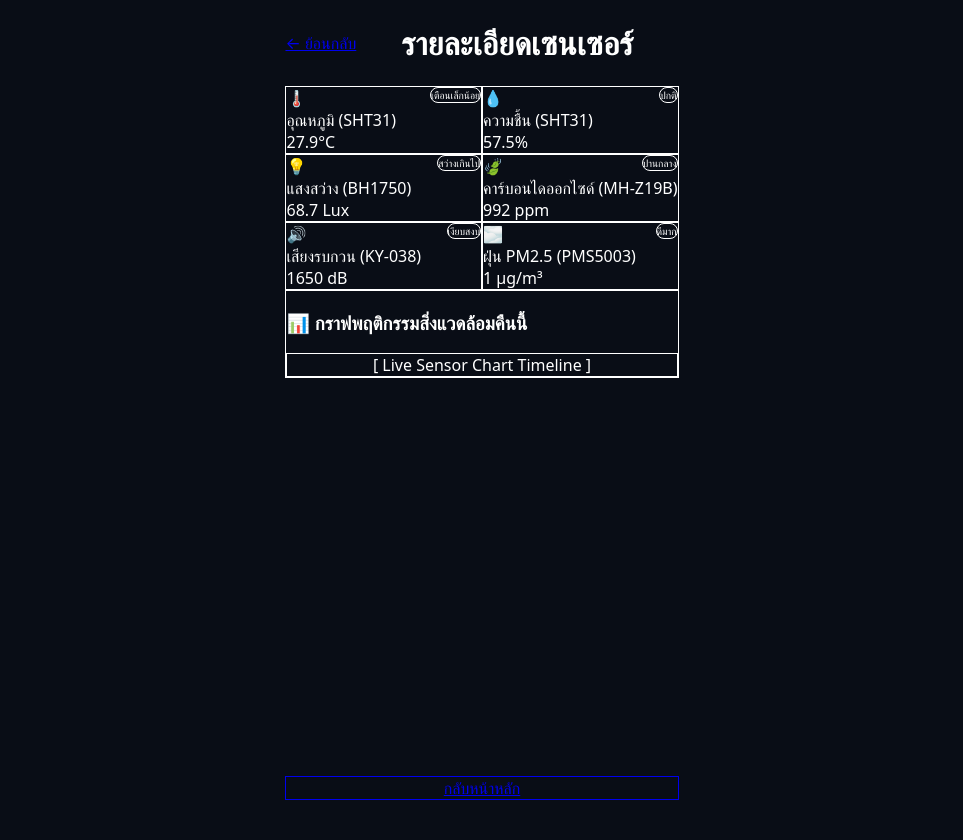
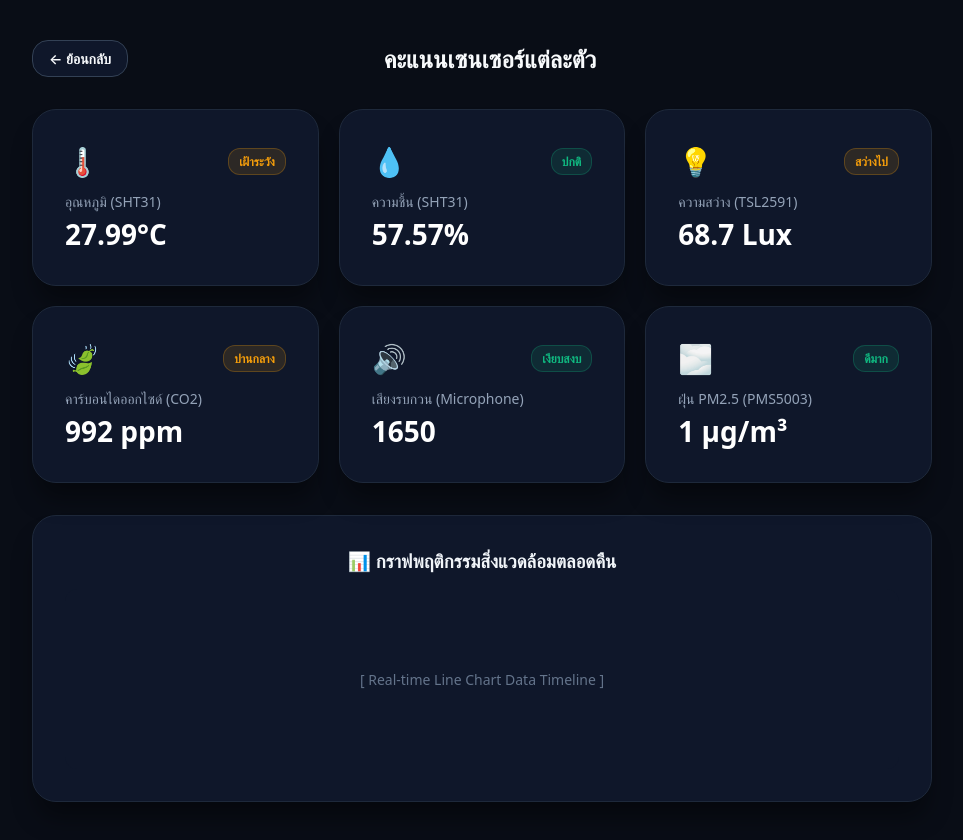
Before and after one commit to paradisesui/comflyyy, a Next.js app: page /sensors in a window 1280 px wide. Shown: the whole page, without its empty margins (158-1121 px from the left). Before the commit the page ends 800 px from the top, so only its background shows below. Built offline with nearby package versions, Linux system fonts and the light colour scheme.

Commit message:
add routing pages

```diff
--- a/app/persona/page.tsx
+++ /dev/null
@@ -1,87 +0,0 @@
-'use client';
-
-import React from 'react';
-import Link from 'next/link';
-
-export default function PersonaPage() {
-  const weights = [
-    { name: 'เสียงรบกวน (Sound)', weight: 35, color: 'bg-rose-500' },
-    { name: 'อุณหภูมิ (Temp)', weight: 25, color: 'bg-amber-500' },
-    { name: 'คาร์บอนไดออกไซด์ (CO2)', weight: 20, color: 'bg-emerald-500' },
-    { name: 'ฝุ่น PM2.5', weight: 10, color: 'bg-sky-500' },
-    { name: 'ความชื้น (Humidity)', weight: 5, color: 'bg-indigo-500' },
-    { name: 'แสง (Lux)', weight: 5, color: 'bg-purple-500' },
-  ];
-
-  return (
-    <main className="min-h-screen bg-slate-950 text-white p-6 max-w-md mx-auto font-sans flex flex-col justify-between">
-      <div>
-        {/* Header */}
-        <div className="flex items-center justify-between mb-6">
-          <Link href="/" className="text-slate-400 hover:text-white flex items-center gap-1 text-sm">
-            ← ย้อนกลับ
-          </Link>
-          <h1 className="text-lg font-bold text-slate-200">ประวัติ & AI Persona</h1>
-          <div className="w-10"></div>
-        </div>
-
-        {/* Persona Card */}
-        <div className="bg-slate-900/90 border border-emerald-500/30 rounded-2xl p-4 mb-6 shadow-lg shadow-emerald-500/5">
-          <div className="flex items-center gap-3 mb-3">
-            <span className="text-3xl">🤖</span>
-            <div>
-              <h2 className="text-sm font-bold text-emerald-400">Personalized Sleep Persona</h2>
-              <p className="text-xs text-slate-400">สะสมข้อมูลแล้ว 12 คืน</p>
-            </div>
-          </div>
-          <p className="text-xs text-slate-300 leading-relaxed bg-slate-950/60 p-3 rounded-xl border border-slate-800">
-            ระบบ Gemini AI วิเคราะห์ว่าคุณเป็นคนที่ <strong className="text-emerald-400">"มีความไวต่อเสียงรบกวนสูงมาก"</strong> ในช่วงหลับลึก (Deep Sleep) เสียงที่เกิน 45 dB จะทำให้คุณพลิกตัวทันที
-          </p>
-        </div>
-
-        {/* Personalized Weight Bar */}
-        <div className="bg-slate-900 border border-slate-800 rounded-2xl p-4 mb-6">
-          <h3 className="text-sm font-semibold text-slate-200 mb-3">⚖️ ค่าน้ำหนักตัวแปรเฉพาะบุคคล (6 ตัวแปร)</h3>
-          <div className="space-y-3">
-            {weights.map((w, index) => (
-              <div key={index}>
-                <div className="flex justify-between text-xs mb-1">
-                  <span className="text-slate-400">{w.name}</span>
-                  <span className="font-bold text-slate-200">{w.weight}%</span>
-                </div>
-                <div className="w-full bg-slate-950 h-2 rounded-full overflow-hidden border border-slate-800">
-                  <div className={`h-full ${w.color}`} style={{ width: `${w.weight}%` }}></div>
-                </div>
-              </div>
-            ))}
-          </div>
-        </div>
-
-        {/* History Timeline */}
-        <div className="bg-slate-900 border border-slate-800 rounded-2xl p-4">
-          <h3 className="text-sm font-semibold text-slate-200 mb-3">📜 ประวัติคะแนนห้องนอนย้อนหลัง</h3>
-          <div className="space-y-2 text-xs">
-            <div className="flex justify-between items-center p-2 rounded-lg bg-slate-950/50 border border-slate-800/80">
-              <span className="text-slate-400">เมื่อคืนนี้ (25 ก.ค.)</span>
-              <span className="font-bold text-emerald-400">97% (ดีเยี่ยม)</span>
-            </div>
-            <div className="flex justify-between items-center p-2 rounded-lg bg-slate-950/50 border border-slate-800/80">
-              <span className="text-slate-400">24 ก.ค.</span>
-              <span className="font-bold text-yellow-400">78% (เสียงรบกวน)</span>
-            </div>
-            <div className="flex justify-between items-center p-2 rounded-lg bg-slate-950/50 border border-slate-800/80">
-              <span className="text-slate-400">23 ก.ค.</span>
-              <span className="font-bold text-emerald-400">92% (ดีมาก)</span>
-            </div>
-          </div>
-        </div>
-      </div>
-
-      <footer className="pt-6">
-        <Link href="/" className="w-full py-3.5 bg-slate-900 hover:bg-slate-800 border border-slate-700 text-slate-200 font-semibold rounded-xl text-center block transition-all">
-          กลับหน้าหลัก
-        </Link>
-      </footer>
-    </main>
-  );
-}
--- /dev/null
+++ b/app/personal/page.tsx
@@ -0,0 +1,65 @@
+'use client';
+
+import Link from 'next/link';
+
+export default function PersonaPage() {
+  const weights = [
+    { name: 'เสียงรบกวน (Sound)', weight: 35, color: '#ef4444' },
+    { name: 'อุณหภูมิ (Temperature)', weight: 25, color: '#f59e0b' },
+    { name: 'คาร์บอนไดออกไซด์ (CO2)', weight: 20, color: '#10b981' },
+    { name: 'ฝุ่น PM2.5', weight: 10, color: '#06b6d4' },
+    { name: 'ความชื้น (Humidity)', weight: 5, color: '#6366f1' },
+    { name: 'แสงสว่าง (Lux)', weight: 5, color: '#a855f7' },
+  ];
+
+  return (
+    <main className="dashboard-container">
+      <div style={{ maxWidth: '800px', margin: '0 auto', width: '100%' }}>
+
+        {/* Header ย้อนกลับ */}
+        <div style={{ display: 'flex', alignItems: 'center', justifyBetween: 'space-between', marginBottom: '32px' }}>
+          <Link href="/" className="btn-secondary" style={{ width: 'auto', padding: '8px 16px', textDecoration: 'none', fontSize: '14px' }}>
+            ← ย้อนกลับ
+          </Link>
+          <h1 style={{ fontSize: '24px', fontWeight: 'bold', color: '#f8fafc', margin: 0 }}>
+            ประวัติการใช้งาน & Persona
+          </h1>
+          <div style={{ width: '80px' }}></div>
+        </div>
+
+        {/* AI Persona Diagnosis */}
+        <div className="card-box" style={{ marginBottom: '24px', borderLeft: '4px solid #10b981' }}>
+          <div style={{ display: 'flex', alignItems: 'center', gap: '12px', marginBottom: '12px' }}>
+            <span style={{ fontSize: '32px' }}>🧬</span>
+            <div>
+              <h2 style={{ fontSize: '18px', fontWeight: 'bold', color: '#34d399', margin: 0 }}>Personalized Sleep Persona</h2>
+              <p style={{ fontSize: '13px', color: '#94a3b8', margin: 0 }}>วิเคราะห์สะสมจากการนอน 7-14 คืน</p>
+            </div>
+          </div>
+          <p style={{ color: '#cbd5e1', fontSize: '15px', lineHeight: '1.6', margin: 0, backgroundColor: '#0f172a', padding: '16px', borderRadius: '12px' }}>
+            คุณเป็นผู้ใช้กลุ่ม <strong style={{ color: '#34d399' }}>"Noise Sensitive" (ไวต่อเสียงรบกวน)</strong> จากสถิติพบว่า เมื่อระดับเสียงเพิ่มเกิน 1,200 ระดับการนอนของคุณจะเปลี่ยนจาก Deep Sleep เป็น Light Sleep ทันที
+          </p>
+        </div>
+
+        {/* Weighted Bar */}
+        <div className="card-box" style={{ marginBottom: '24px' }}>
+          <h3 style={{ fontSize: '16px', color: '#f1f5f9', margin: '0 0 20px 0' }}>⚖️ ค่าน้ำหนักตัวแปรที่มีผลต่อการนอนของคุณ (Weight Table)</h3>
+          <div style={{ display: 'flex', flexDirection: 'column', gap: '16px' }}>
+            {weights.map((w, i) => (
+              <div key={i}>
+                <div style={{ display: 'flex', justifyContent: 'space-between', fontSize: '14px', marginBottom: '6px' }}>
+                  <span style={{ color: '#cbd5e1' }}>{w.name}</span>
+                  <span style={{ fontWeight: 'bold', color: '#ffffff' }}>{w.weight}%</span>
+                </div>
+                <div style={{ width: '100%', height: '8px', backgroundColor: '#0f172a', borderRadius: '4px', overflow: 'hidden' }}>
+                  <div style={{ width: `${w.weight}%`, height: '100%', backgroundColor: w.color, borderRadius: '4px' }}></div>
+                </div>
+              </div>
+            ))}
+          </div>
+        </div>
+
+      </div>
+    </main>
+  );
+}
--- a/app/sensors/page.tsx
+++ b/app/sensors/page.tsx
@@ -1,63 +1,59 @@
 'use client';
 
-import React from 'react';
 import Link from 'next/link';
 
 export default function SensorsPage() {
-  // Mockup ข้อมูลเซนเซอร์สดทั้ง 6 ตัวตามฮาร์ดแวร์
   const sensors = [
-    { name: 'อุณหภูมิ (SHT31)', value: '27.9°C', status: 'เตือนเล็กน้อย', color: 'text-yellow-400', bg: 'bg-yellow-500/10 border-yellow-500/30', icon: '🌡️' },
-    { name: 'ความชื้น (SHT31)', value: '57.5%', status: 'ปกติ', color: 'text-emerald-400', bg: 'bg-emerald-500/10 border-emerald-500/30', icon: '💧' },
-    { name: 'แสงสว่าง (BH1750)', value: '68.7 Lux', status: 'สว่างเกินไป', color: 'text-orange-400', bg: 'bg-orange-500/10 border-orange-500/30', icon: '💡' },
-    { name: 'คาร์บอนไดออกไซด์ (MH-Z19B)', value: '992 ppm', status: 'ปานกลาง', color: 'text-yellow-400', bg: 'bg-yellow-500/10 border-yellow-500/30', icon: '🍃' },
-    { name: 'เสียงรบกวน (KY-038)', value: '1650 dB', status: 'เงียบสงบ', color: 'text-emerald-400', bg: 'bg-emerald-500/10 border-emerald-500/30', icon: '🔊' },
-    { name: 'ฝุ่น PM2.5 (PMS5003)', value: '1 µg/m³', status: 'ดีมาก', color: 'text-emerald-400', bg: 'bg-emerald-500/10 border-emerald-500/30', icon: '🌫️' },
+    { name: 'อุณหภูมิ (SHT31)', value: '27.99°C', status: 'เฝ้าระวัง', color: '#f59e0b', icon: '🌡️' },
+    { name: 'ความชื้น (SHT31)', value: '57.57%', status: 'ปกติ', color: '#10b981', icon: '💧' },
+    { name: 'ความสว่าง (TSL2591)', value: '68.7 Lux', status: 'สว่างไป', color: '#f59e0b', icon: '💡' },
+    { name: 'คาร์บอนไดออกไซด์ (CO2)', value: '992 ppm', status: 'ปานกลาง', color: '#f59e0b', icon: '🍃' },
+    { name: 'เสียงรบกวน (Microphone)', value: '1650', status: 'เงียบสงบ', color: '#10b981', icon: '🔊' },
+    { name: 'ฝุ่น PM2.5 (PMS5003)', value: '1 µg/m³', status: 'ดีมาก', color: '#10b981', icon: '🌫️' },
   ];
 
   return (
-    <main className="min-h-screen bg-slate-950 text-white p-6 max-w-md mx-auto font-sans flex flex-col justify-between">
-      <div>
-        {/* Navigation Header */}
-        <div className="flex items-center justify-between mb-6">
-          <Link href="/" className="text-slate-400 hover:text-white flex items-center gap-1 text-sm">
+    <main className="dashboard-container">
+      <div style={{ maxWidth: '900px', margin: '0 auto', width: '100%' }}>
+
+        {/* Header ย้อนกลับ */}
+        <div style={{ display: 'flex', alignItems: 'center', justifyContent: 'space-between', marginBottom: '32px' }}>
+          <Link href="/" className="btn-secondary" style={{ width: 'auto', padding: '8px 16px', textDecoration: 'none', fontSize: '14px' }}>
             ← ย้อนกลับ
           </Link>
-          <h1 className="text-lg font-bold text-slate-200">รายละเอียดเซนเซอร์</h1>
-          <div className="w-10"></div>
+          <h1 style={{ fontSize: '24px', fontWeight: 'bold', color: '#f8fafc', margin: 0 }}>
+            คะแนนเซนเซอร์แต่ละตัว
+          </h1>
+          <div style={{ width: '80px' }}></div>
         </div>
 
-        {/* Sensor Grid */}
-        <div className="grid grid-cols-2 gap-3 mb-6">
-          {sensors.map((s, index) => (
-            <div key={index} className={`p-4 rounded-2xl border ${s.bg} flex flex-col justify-between`}>
-              <div className="flex justify-between items-start mb-2">
-                <span className="text-2xl">{s.icon}</span>
-                <span className={`text-[10px] font-bold px-2 py-0.5 rounded-full border ${s.bg} ${s.color}`}>
+        {/* Sensor Grid (การ์ดเซนเซอร์ 6 ตัว) */}
+        <div style={{ display: 'grid', gridTemplateColumns: 'repeat(auto-fit, minmax(250px, 1fr))', gap: '20px', marginBottom: '32px' }}>
+          {sensors.map((s, i) => (
+            <div key={i} className="card-box" style={{ display: 'flex', flexDirection: 'column', justifyContent: 'space-between' }}>
+              <div style={{ display: 'flex', justifyContent: 'space-between', alignItems: 'center', marginBottom: '12px' }}>
+                <span style={{ fontSize: '28px' }}>{s.icon}</span>
+                <span style={{ fontSize: '12px', fontWeight: 'bold', color: s.color, backgroundColor: `${s.color}20`, padding: '4px 10px', borderRadius: '12px', border: `1px solid ${s.color}40` }}>
                   {s.status}
                 </span>
               </div>
               <div>
-                <span className="text-xs text-slate-400 block truncate">{s.name}</span>
-                <span className="text-xl font-extrabold text-white mt-1 block">{s.value}</span>
+                <p style={{ color: '#94a3b8', fontSize: '14px', margin: 0 }}>{s.name}</p>
+                <p style={{ color: '#ffffff', fontSize: '28px', fontWeight: 800, margin: '4px 0 0 0' }}>{s.value}</p>
               </div>
             </div>
           ))}
         </div>
 
-        {/* Realtime Graph Preview */}
-        <div className="bg-slate-900 border border-slate-800 rounded-2xl p-4">
-          <h3 className="text-sm font-semibold text-slate-300 mb-2">📊 กราฟพฤติกรรมสิ่งแวดล้อมคืนนี้</h3>
-          <div className="h-32 w-full bg-slate-950 rounded-xl flex items-center justify-center border border-slate-800/50">
-            <span className="text-xs text-slate-500">[ Live Sensor Chart Timeline ]</span>
+        {/* Chart Box */}
+        <div className="card-box" style={{ textAlign: 'center', padding: '32px' }}>
+          <h3 style={{ margin: '0 0 16px 0', color: '#f1f5f9' }}>📊 กราฟพฤติกรรมสิ่งแวดล้อมตลอดคืน</h3>
+          <div style={{ height: '180px', backgroundColor: '#0f172a', borderRadius: '12px', border: '1px border #1e293b', display: 'flex', alignItems: 'center', justifyContent: 'center', color: '#64748b', fontSize: '14px' }}>
+            [ Real-time Line Chart Data Timeline ]
           </div>
         </div>
+
       </div>
-
-      <footer className="pt-6">
-        <Link href="/" className="w-full py-3.5 bg-slate-900 hover:bg-slate-800 border border-slate-700 text-slate-200 font-semibold rounded-xl text-center block transition-all">
-          กลับหน้าหลัก
-        </Link>
-      </footer>
     </main>
   );
 }
```
